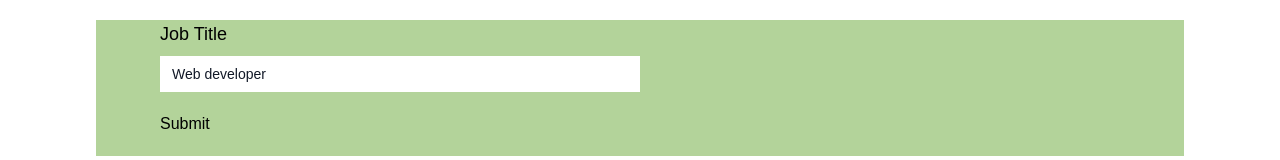
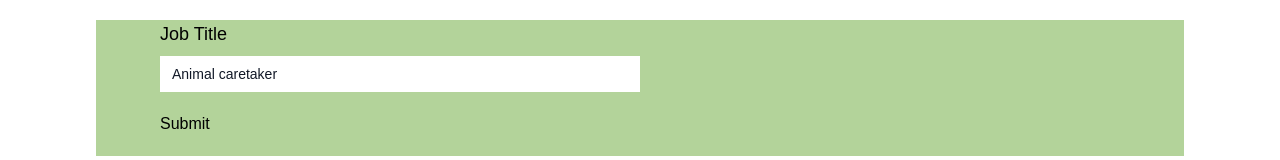
Before and after one commit to Bongani-4/Farm-Guardian-official-Web, a React (Vite) app in the folder FG/: page /post-job in a window 1280 px wide. Shown: the top 160 px of the page. Built offline with nearby package versions, Linux system fonts and the light colour scheme.

Commit message:
postJobs forms

```diff
--- a/FG/src/Pages/CreateJob.jsx
+++ b/FG/src/Pages/CreateJob.jsx
@@ -26,7 +26,7 @@ const CreateJob = () => {
                             <label className='block mb-2 text-lg'>
                                 Job Title
                             </label>
-                            <input type='text' defaultValue={"Web developer"} {...register("jobTitle")} className='block w-full flex-1 border-1 bg-white py-1.5 pl-3 text-gray-900
+                            <input type='text' defaultValue={"Animal caretaker"} {...register("jobTitle")} className='block w-full flex-1 border-1 bg-white py-1.5 pl-3 text-gray-900
                              placeholder:text-gray-400 focus:outline-none sm:text-sm sm:leading-6' />
                         </div>
 
```
